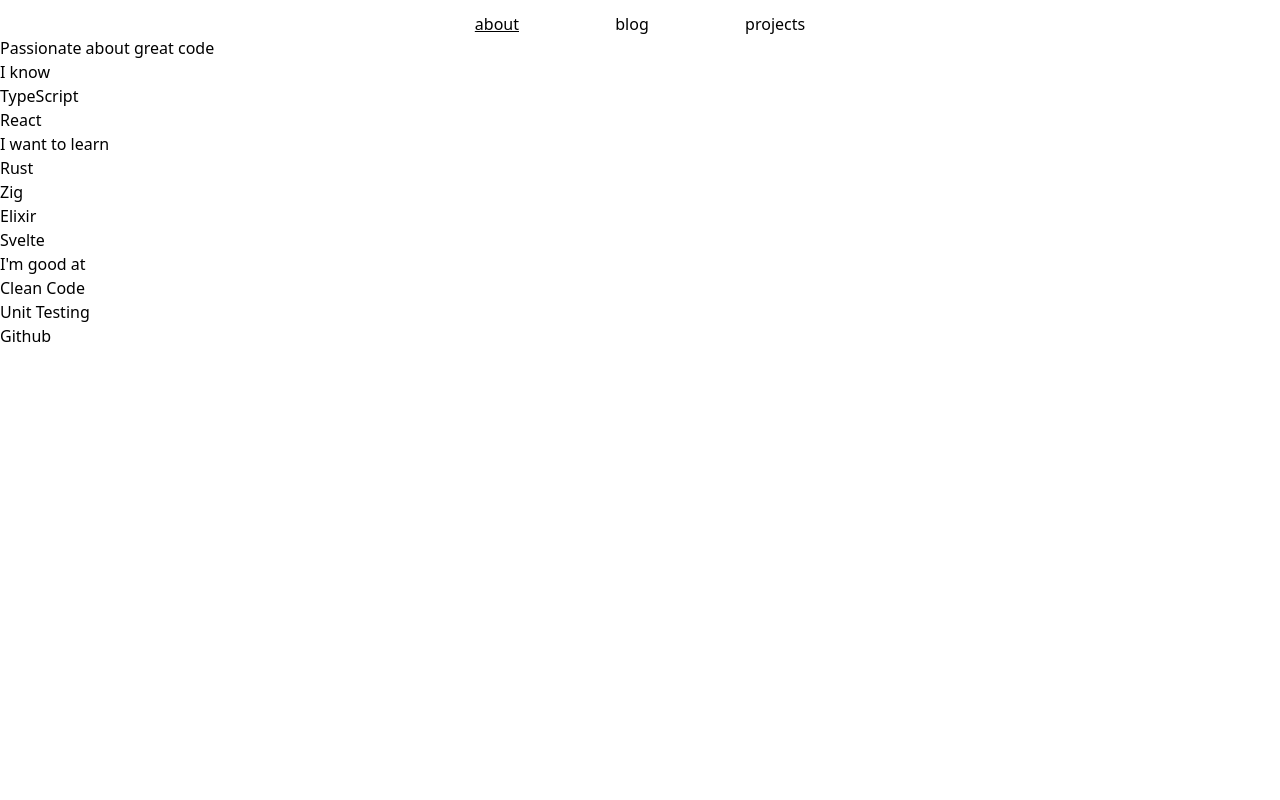
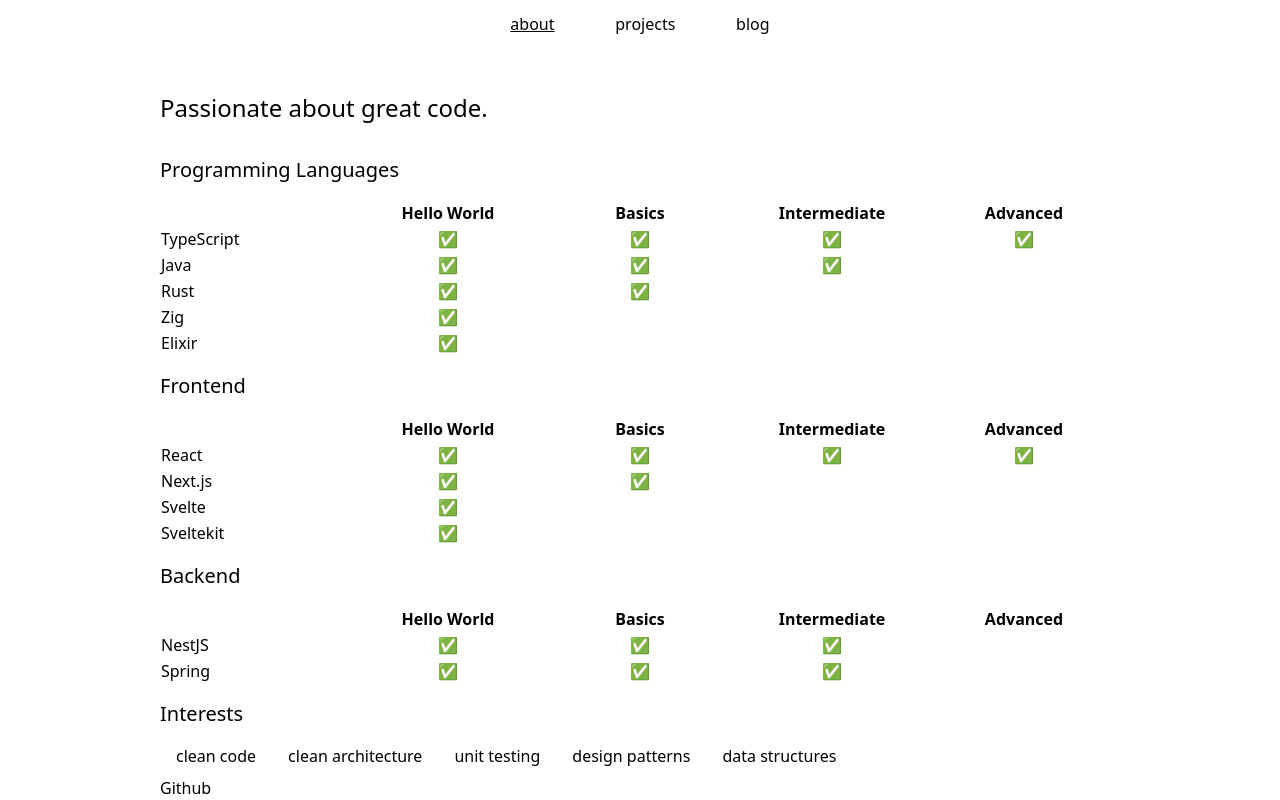
Before and after one commit to joao-arthur/joao-arthur.dev, a Next.js app: page / in a window 1280 px wide. Built offline with nearby package versions, Linux system fonts and the light colour scheme.

Commit message:
feat: basic about page

```diff
--- /dev/null
+++ b/src/components/Footer.tsx
@@ -0,0 +1,9 @@
+export function Footer() {
+    return (
+        <footer className=''>
+            <a href="http://github.com/joao-arthur" target="_blank" rel="noopener noreferrer">
+                Github
+            </a>
+        </footer>
+    );
+}
--- /dev/null
+++ b/src/components/H1.tsx
@@ -0,0 +1,9 @@
+import { ReactNode } from 'react';
+
+type propsType = {
+    children: ReactNode;
+}
+
+export function H1({ children }: propsType) {
+    return <h1 className='text-2xl py-4'>{children}</h1>;
+}
--- /dev/null
+++ b/src/components/H2.tsx
@@ -0,0 +1,9 @@
+import { ReactNode } from 'react';
+
+type propsType = {
+    children: ReactNode;
+}
+
+export function H2({ children }: propsType) {
+    return <h2 className='text-xl py-4'>{children}</h2>;
+}
--- a/src/components/Header.tsx
+++ b/src/components/Header.tsx
@@ -6,16 +6,16 @@
 
 export function Header({ active }: propsType) {
     return (
-        <header className='w-1/3 m-auto pt-3'>
+        <header className='w-1/3 mx-auto pt-3 pb-10'>
             <nav className='flex justify-around'>
                 <Link className={active === 'about' ? 'underline' : ''} href='/'>
                     about
                 </Link>
+                <Link className={active === 'projects' ? 'underline' : ''} href='/projects'>
+                    projects
+                </Link>
                 <Link className={active === 'blog' ? 'underline' : ''} href='/blog'>
                     blog
-                </Link>
-                <Link className={active === 'projects' ? 'underline' : ''} href='/projects'>
-                    projects
                 </Link>
             </nav>
         </header>
--- /dev/null
+++ b/src/components/Topic.tsx
@@ -0,0 +1,13 @@
+import { ReactNode } from 'react';
+
+type propsType = {
+    children: ReactNode;
+}
+
+export function Topic({ children }: propsType) {
+    return (
+        <span className='px-3 py-1 mx-1'>
+            {children}
+        </span>
+    );
+}
--- a/src/pages/_app.tsx
+++ b/src/pages/_app.tsx
@@ -1,5 +1,5 @@
+import type { AppProps } from 'next/app';
 import '../styles/globals.css';
-import type { AppProps } from 'next/app';
 
 export default function App({ Component, pageProps }: AppProps) {
     return <Component {...pageProps} />;
--- a/src/pages/blog.tsx
+++ b/src/pages/blog.tsx
@@ -1,5 +1,6 @@
 import Head from 'next/head';
 import { Header } from '@/components/Header';
+import { Footer } from '@/components/Footer';
 
 export default function Blog() {
     return (
@@ -9,7 +10,10 @@
                 <link rel="icon" href="/favicon.ico" />
             </Head>
             <Header active='blog' />
-            <h1>blog</h1>
+            <main className='h-full'>
+                <h1>blog</h1>
+            </main>
+            <Footer />
         </>
     );
 }
--- a/src/pages/index.tsx
+++ b/src/pages/index.tsx
@@ -1,5 +1,9 @@
 import Head from 'next/head';
 import { Header } from '@/components/Header';
+import { Footer } from '@/components/Footer';
+import { H1 } from '@/components/H1';
+import { H2 } from '@/components/H2';
+import { Topic } from '@/components/Topic';
 
 export default function About() {
     return (
@@ -9,33 +13,136 @@
                 <link rel="icon" href="/favicon.ico" />
             </Head>
             <Header active='about' />
-            <main>
-                <p>
-                    Passionate about great code
-                </p>
-                <h2>I know</h2>
-                <ul>
-                    <li>TypeScript</li>
-                    <li>React</li>
-                </ul>
-                <h2>I want to learn</h2>
-                <ul>
-                    <li>Rust</li>
-                    <li>Zig</li>
-                    <li>Elixir</li>
-                    <li>Svelte</li>
-                </ul>
-                <h2>I'm good at</h2>
-                <ul>
-                    <li>Clean Code</li>
-                    <li>Unit Testing</li>
-                </ul>
+            <main className='h-full'>
+                <H1>
+                    Passionate about great code.
+                </H1>
+                <H2>Programming Languages</H2>
+                <table className='w-full text-center'>
+                    <thead>
+                        <th className='w-1/5 invisible'>Name</th>
+                        <th className='w-1/5'>Hello World</th>
+                        <th className='w-1/5'>Basics</th>
+                        <th className='w-1/5'>Intermediate</th>
+                        <th className='w-1/5'>Advanced</th>
+                    </thead>
+                    <tbody>
+                        <tr>
+                            <td className='text-left'>TypeScript</td>
+                            <td>✅</td>
+                            <td>✅</td>
+                            <td>✅</td>
+                            <td>✅</td>
+                        </tr>
+                        <tr>
+                            <td className='text-left'>Java</td>
+                            <td>✅</td>
+                            <td>✅</td>
+                            <td>✅</td>
+                            <td></td>
+                        </tr>
+                        <tr>
+                            <td className='text-left'>Rust</td>
+                            <td>✅</td>
+                            <td>✅</td>
+                            <td></td>
+                            <td></td>
+                        </tr>
+                        <tr>
+                            <td className='text-left'>Zig</td>
+                            <td>✅</td>
+                            <td></td>
+                            <td></td>
+                            <td></td>
+                        </tr>
+                        <tr>
+                            <td className='text-left'>Elixir</td>
+                            <td>✅</td>
+                            <td></td>
+                            <td></td>
+                            <td></td>
+                        </tr>
+                    </tbody>
+                </table>
+
+                <H2>Frontend</H2>
+                <table className='w-full text-center'>
+                    <thead>
+                        <th className='invisible'>Name</th>
+                        <th className='w-1/5'>Hello World</th>
+                        <th className='w-1/5'>Basics</th>
+                        <th className='w-1/5'>Intermediate</th>
+                        <th className='w-1/5'>Advanced</th>
+                    </thead>
+                    <tbody>
+                        <tr>
+                            <td className='text-left'>React</td>
+                            <td>✅</td>
+                            <td>✅</td>
+                            <td>✅</td>
+                            <td>✅</td>
+                        </tr>
+                        <tr>
+                            <td className='text-left'>Next.js</td>
+                            <td>✅</td>
+                            <td>✅</td>
+                            <td></td>
+                            <td></td>
+                        </tr>
+                        <tr>
+                            <td className='text-left'>Svelte</td>
+                            <td>✅</td>
+                            <td></td>
+                            <td></td>
+                            <td></td>
+                        </tr>
+                        <tr>
+                            <td className='text-left'>Sveltekit</td>
+                            <td>✅</td>
+                            <td></td>
+                            <td></td>
+                            <td></td>
+                        </tr>
+                    </tbody>
+                </table>
+                <H2>Backend</H2>
+                <table className='w-full text-center'>
+                    <thead>
+                        <th className='invisible'>Name</th>
+                        <th className='w-1/5'>Hello World</th>
+                        <th className='w-1/5'>Basics</th>
+                        <th className='w-1/5'>Intermediate</th>
+                        <th className='w-1/5'>Advanced</th>
+                    </thead>
+                    <tbody>
+                        <tr>
+                            <td className='text-left'>NestJS</td>
+                            <td>✅</td>
+                            <td>✅</td>
+                            <td>✅</td>
+                            <td></td>
+                        </tr>
+                        <tr>
+                            <td className='text-left'>Spring</td>
+                            <td>✅</td>
+                            <td>✅</td>
+                            <td>✅</td>
+                            <td></td>
+                        </tr>
+                    </tbody>
+                </table>
+                <H2>Interests</H2>
+                <Topic>clean code</Topic>
+                <Topic>clean architecture</Topic>
+                <Topic>unit testing</Topic>
+                <Topic>design patterns</Topic>
+                <Topic>data structures</Topic>
+
+
+
+
             </main>
-            <footer>
-                <a href="http://github.com/joao-arthur" target="_blank" rel="noopener noreferrer">
-                    Github
-                </a>
-            </footer>
+            <Footer />
         </>
     );
 }
--- a/src/pages/projects.tsx
+++ b/src/pages/projects.tsx
@@ -1,5 +1,6 @@
 import Head from 'next/head';
 import { Header } from '@/components/Header';
+import { Footer } from '@/components/Footer';
 
 export default function projects() {
     return (
@@ -9,7 +10,10 @@
                 <link rel="icon" href="/favicon.ico" />
             </Head>
             <Header active='projects' />
-            <h1>projects</h1>
+            <main className='h-full'>
+                <h1>projects</h1>
+            </main>
+            <Footer />
         </>
     );
 }
--- a/src/styles/globals.css
+++ b/src/styles/globals.css
@@ -1,3 +1,12 @@
 @tailwind base;
 @tailwind components;
 @tailwind utilities;
+
+#__next {
+    height: 100vh;
+    width: 75vw;
+    margin-left: auto;
+    margin-right: auto;
+    display: flex;
+    flex-direction: column;
+}
```
